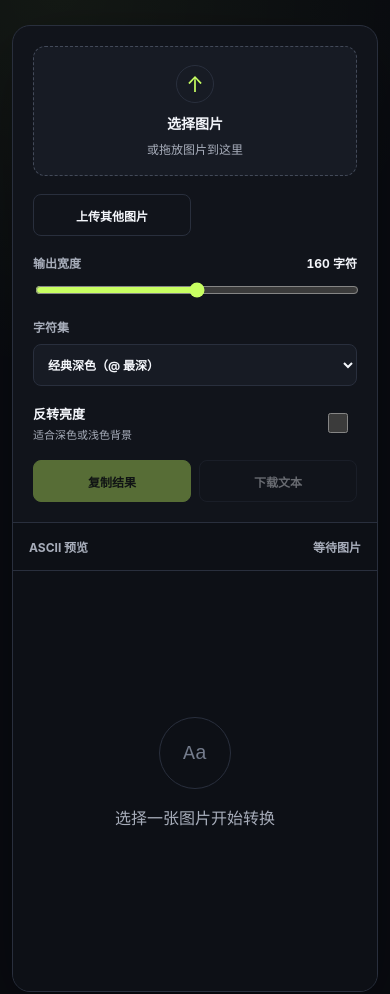
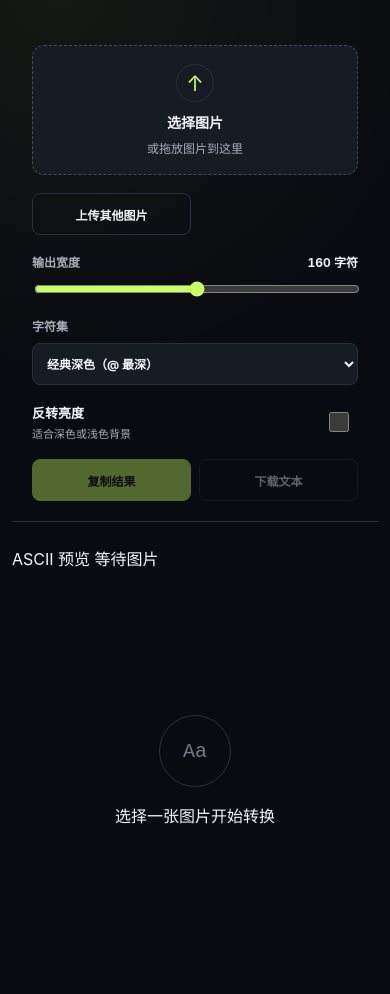
Before and after one commit to Myra-Qi/image-to-ascii, a plain HTML site: page index.html in a window 390 px wide. Shown: the part 125-1119 px from the top of the page. Drawn offline with Linux system fonts and the light colour scheme.

Commit message:
Refactor workspace and preview styles for improved layout and responsiveness

```diff
--- a/style.css
+++ b/style.css
@@ -64,13 +64,10 @@ h1 {
 
 .workspace {
   display: grid;
-  grid-template-columns: 280px minmax(0, 1fr);
+  grid-template-columns: minmax(0, 1fr) minmax(0, 1fr);
+  gap: 24px;
   min-height: 620px;
-  overflow: hidden;
-  border: 1px solid var(--border);
-  border-radius: 18px;
-  background: var(--panel);
-  box-shadow: 0 24px 80px rgba(0, 0, 0, 0.28);
+  align-items: stretch;
 }
 
 .controls {
@@ -227,38 +224,39 @@ select:focus {
 }
 
 .preview {
+  display: flex;
+  flex-direction: column;
   min-width: 0;
-  background: #0d1016;
+  min-height: 0;
 }
 
 .preview-heading {
-  display: flex;
-  height: 48px;
-  align-items: center;
-  justify-content: space-between;
-  padding: 0 16px;
-  border-bottom: 1px solid var(--border);
-  color: var(--muted);
-  font-size: 12px;
-  font-weight: 700;
+  flex: 0 0 48px;
+}
+
+@media (max-width: 768px) {
+  .workspace {
+    grid-template-columns: minmax(0, 1fr);
+    min-height: auto;
+  }
+
+  .preview {
+    min-height: 420px;
+  }
 }
 
 .preview-body {
-  position: relative;
-  height: calc(100% - 48px);
-  min-height: 572px;
+  flex: 1;
+  min-height: 0;
   overflow: auto;
-  padding: 24px;
 }
 
 .empty-state {
-  display: grid;
-  height: 100%;
-  min-height: 520px;
-  place-content: center;
-  justify-items: center;
-  color: var(--muted);
-  text-align: center;
+  min-height: 100%;
+  display: flex;
+  flex-direction: column;
+  align-items: center;
+  justify-content: center;
 }
 
 .empty-mark {
```
